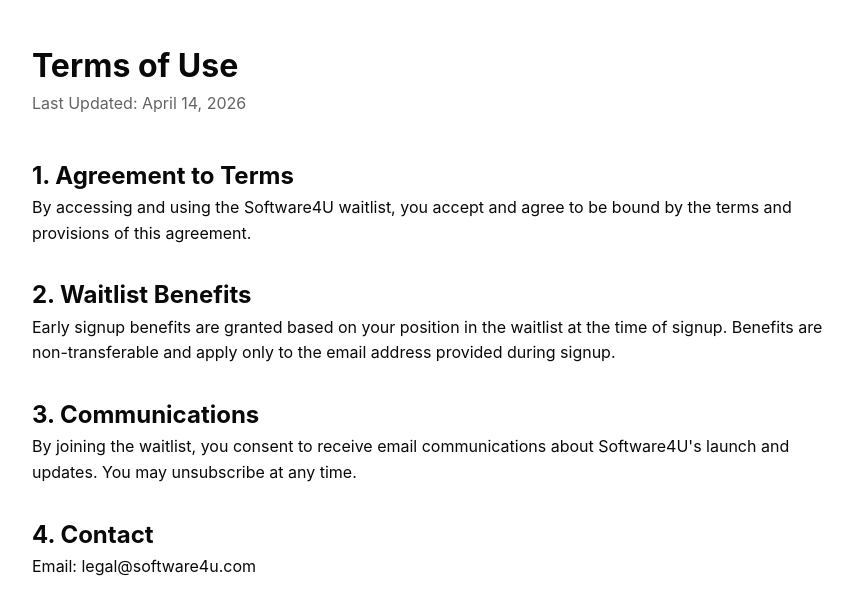
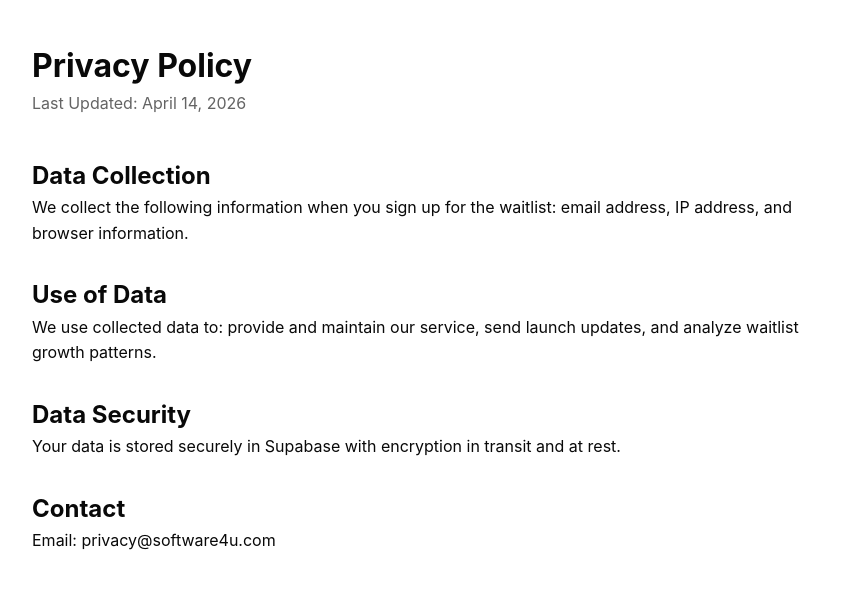
Before and after one commit to studybud4u-droid/Software4U-waitlist, a Next.js app: page /terms in a window 1280 px wide. Shown: the top 614 px of the page, without its empty margins (208-1061 px from the left). Built offline with nearby package versions, Linux system fonts and the light colour scheme.

Commit message:
Rename TermsPage to PrivacyPage and update content

```diff
--- a/app/terms/page.tsx
+++ b/app/terms/page.tsx
@@ -1,30 +1,30 @@
 'use client';
 
-export default function TermsPage() {
+export default function PrivacyPage() {
   return (
     <div style={styles.container}>
       <div style={styles.content}>
-        <h1>Terms of Use</h1>
+        <h1>Privacy Policy</h1>
         <p style={styles.date}>Last Updated: April 14, 2026</p>
 
         <section style={styles.section}>
-          <h2>1. Agreement to Terms</h2>
-          <p>By accessing and using the Software4U waitlist, you accept and agree to be bound by the terms and provisions of this agreement.</p>
+          <h2>Data Collection</h2>
+          <p>We collect the following information when you sign up for the waitlist: email address, IP address, and browser information.</p>
         </section>
 
         <section style={styles.section}>
-          <h2>2. Waitlist Benefits</h2>
-          <p>Early signup benefits are granted based on your position in the waitlist at the time of signup. Benefits are non-transferable and apply only to the email address provided during signup.</p>
+          <h2>Use of Data</h2>
+          <p>We use collected data to: provide and maintain our service, send launch updates, and analyze waitlist growth patterns.</p>
         </section>
 
         <section style={styles.section}>
-          <h2>3. Communications</h2>
-          <p>By joining the waitlist, you consent to receive email communications about Software4U's launch and updates. You may unsubscribe at any time.</p>
+          <h2>Data Security</h2>
+          <p>Your data is stored securely in Supabase with encryption in transit and at rest.</p>
         </section>
 
         <section style={styles.section}>
-          <h2>4. Contact</h2>
-          <p>Email: legal@software4u.com</p>
+          <h2>Contact</h2>
+          <p>Email: privacy@software4u.com</p>
         </section>
       </div>
     </div>
```
